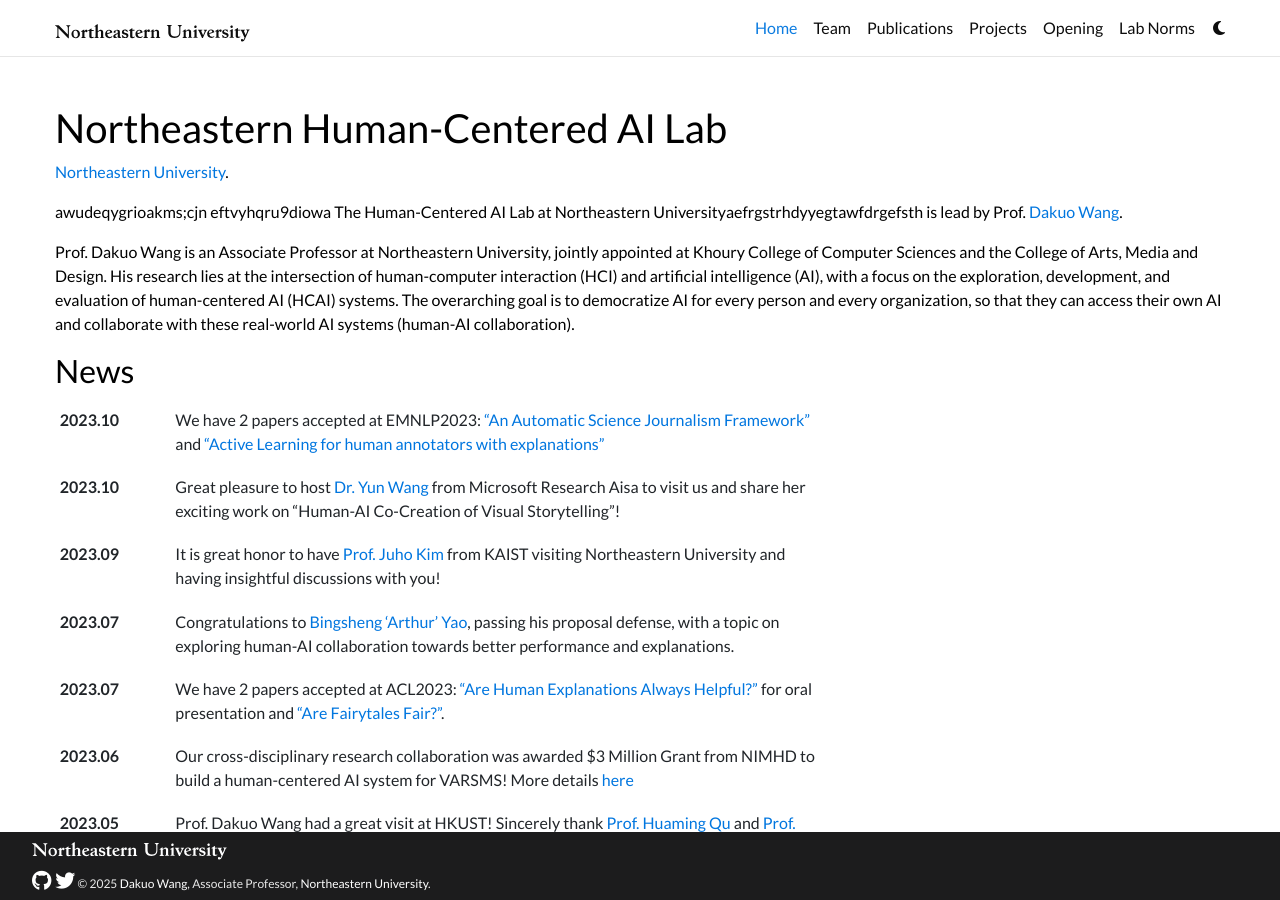
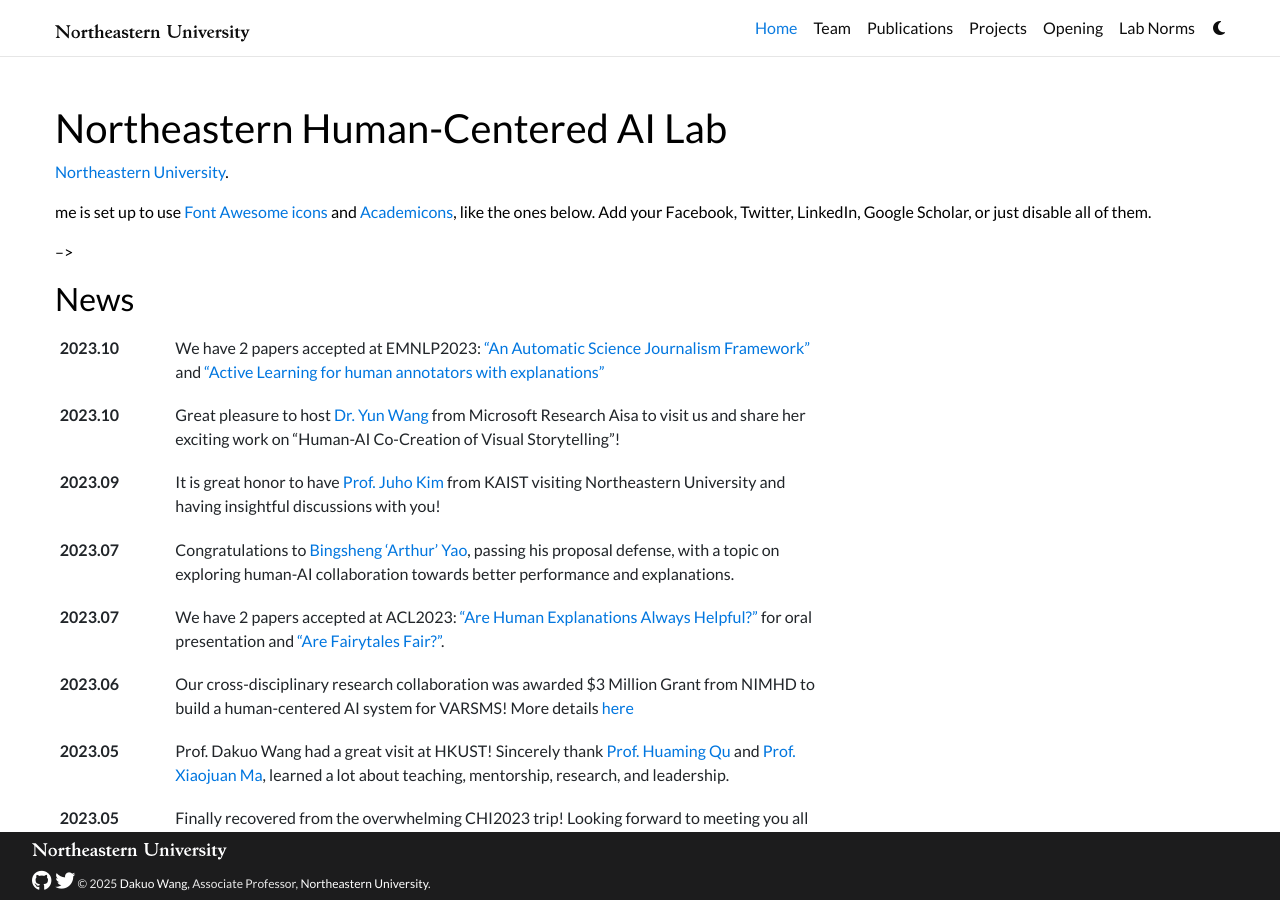
Before and after one commit to NEU-HAI-Lab/lab_homepage, a Jekyll site: the page built from _pages/home.md, in a window 1280 px wide and 900 px high. Built offline with Jekyll 4.4.1, drawn with Linux system fonts in a browser that asks for light colours; comment, search, counter and statistics services are not loaded; a style sheet for code colours, icons or effects is not loaded.

Commit message:
Update home.md

```diff
--- a/_pages/home.md
+++ b/_pages/home.md
@@ -19,16 +19,6 @@
 selected_papers: false # includes a list of papers marked as "selected={true}"
 social: false # includes social icons at the bottom of the page
 ---
-
-awudeqygrioakms;cjn eftvyhqru9diowa
-The Human-Centered AI Lab at Northeastern Universityaefrgstrhdyyegtawfdrgefsth is lead by Prof. [Dakuo Wang](https://www.dakuowang.com/).
-
-Prof. Dakuo Wang is an Associate Professor at Northeastern University, jointly appointed at Khoury College of Computer Sciences and the College of Arts, Media and Design. His research lies at the intersection of human-computer interaction (HCI) and artificial intelligence (AI), with a focus on the exploration, development, and evaluation of human-centered AI (HCAI) systems. The overarching goal is to democratize AI for every person and every organization, so that they can access their own AI and collaborate with these real-world AI systems (human-AI collaboration).
-
-<!-- Write your biography here. Tell the world about yourself. Link to your favorite [subreddit](http://reddit.com). You can put a picture in, too. The code is already in, just name your picture `prof_pic.jpg` and put it in the `img/` folder.
-
-Put your address / P.O. box / other info right below your picture. You can also disable any of these elements by editing `profile` property of the YAML header of your `_pages/about.md`. Edit `_bibliography/papers.bib` and Jekyll will render your [publications page](/al-folio/publications/) automatically.
-
-Link to your social media connections, too. This theme is set up to use [Font Awesome icons](http://fortawesome.github.io/Font-Awesome/) and [Academicons](https://jpswalsh.github.io/academicons/), like the ones below. Add your Facebook, Twitter, LinkedIn, Google Scholar, or just disable all of them.
+me is set up to use [Font Awesome icons](http://fortawesome.github.io/Font-Awesome/) and [Academicons](https://jpswalsh.github.io/academicons/), like the ones below. Add your Facebook, Twitter, LinkedIn, Google Scholar, or just disable all of them.
 
  -->
```
